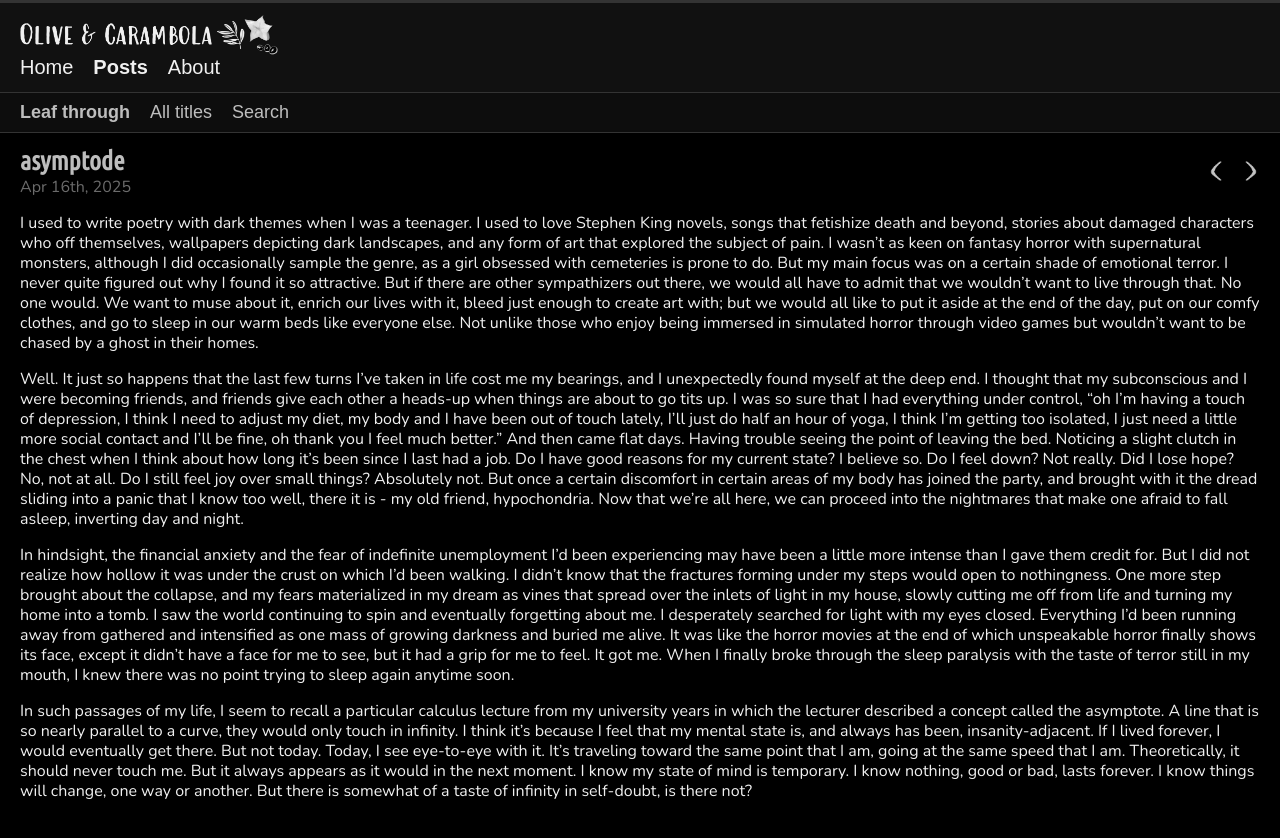
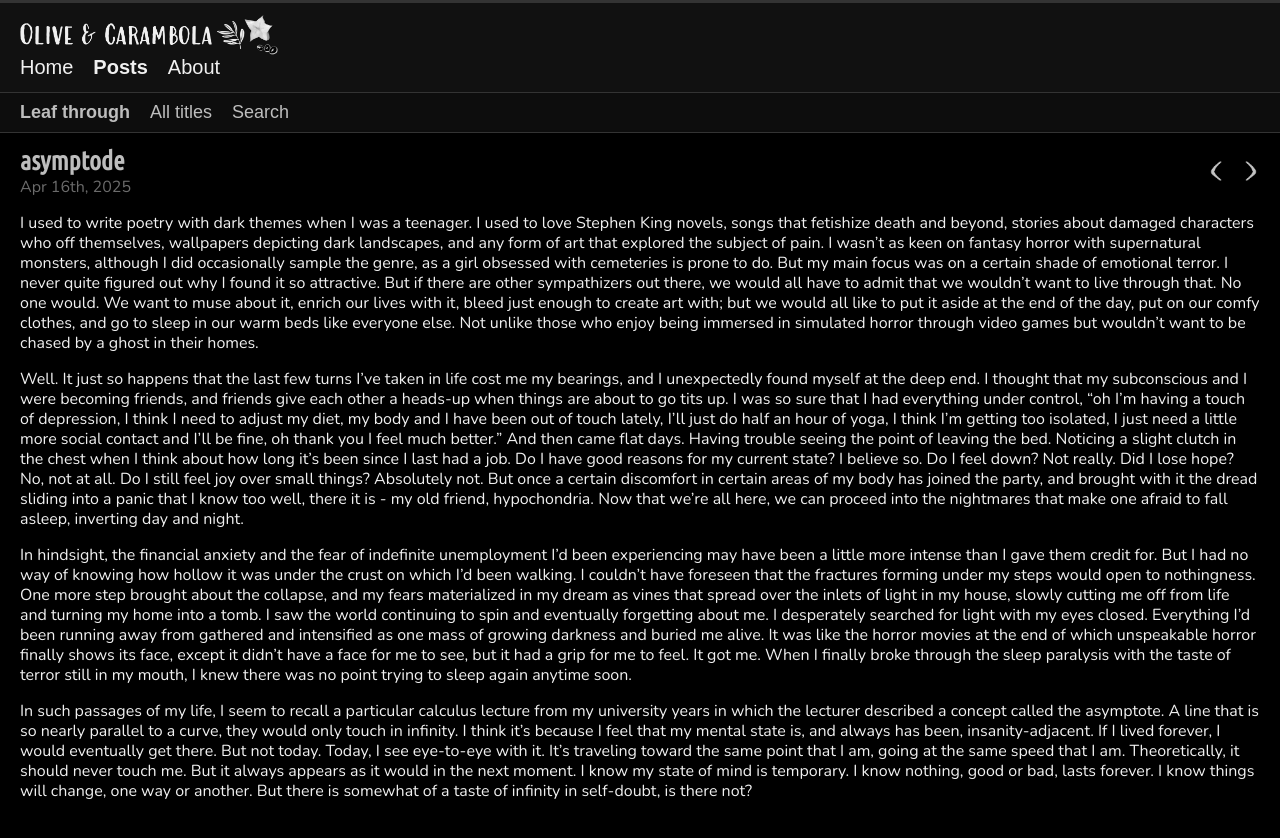
Before and after one commit to olivecarambola/logbook, a Jekyll site: the page built from _posts/2025-04-16-asymptode.md, in a window 1280 px wide. Shown: the top 838 px of the page. Built offline with Jekyll 4.4.1, drawn with Linux system fonts in a browser that asks for light colours; some web fonts are replaced.

Commit message:
Update 2025-04-16-asymptode.md

```diff
--- a/_posts/2025-04-16-asymptode.md
+++ b/_posts/2025-04-16-asymptode.md
@@ -16,6 +16,6 @@ I used to write poetry with dark themes when I was a teenager. I used to love St
 
 Well. It just so happens that the last few turns I've taken in life cost me my bearings, and I unexpectedly found myself at the deep end. I thought that my subconscious and I were becoming friends, and friends give each other a heads-up when things are about to go tits up. I was so sure that I had everything under control, "oh I'm having a touch of depression, I think I need to adjust my diet, my body and I have been out of touch lately, I'll just do half an hour of yoga, I think I'm getting too isolated, I just need a little more social contact and I'll be fine, oh thank you I feel much better." And then came flat days. Having trouble seeing the point of leaving the bed. Noticing a slight clutch in the chest when I think about how long it's been since I last had a job. Do I have good reasons for my current state? I believe so. Do I feel down? Not really. Did I lose hope? No, not at all. Do I still feel joy over small things? Absolutely not. But once a certain discomfort in certain areas of my body has joined the party, and brought with it the dread sliding into a panic that I know too well, there it is - my old friend, hypochondria. Now that we're all here, we can proceed into the nightmares that make one afraid to fall asleep, inverting day and night.
 
-In hindsight, the financial anxiety and the fear of indefinite unemployment I'd been experiencing may have been a little more intense than I gave them credit for. But I did not realize how hollow it was under the crust on which I'd been walking. I didn't know that the fractures forming under my steps would open to nothingness. One more step brought about the collapse, and my fears materialized in my dream as vines that spread over the inlets of light in my house, slowly cutting me off from life and turning my home into a tomb. I saw the world continuing to spin and eventually forgetting about me. I desperately searched for light with my eyes closed. Everything I'd been running away from gathered and intensified as one mass of growing darkness and buried me alive. It was like the horror movies at the end of which unspeakable horror finally shows its face, except it didn't have a face for me to see, but it had a grip for me to feel. It got me. When I finally broke through the sleep paralysis with the taste of terror still in my mouth, I knew there was no point trying to sleep again anytime soon.
+In hindsight, the financial anxiety and the fear of indefinite unemployment I'd been experiencing may have been a little more intense than I gave them credit for. But I had no way of knowing how hollow it was under the crust on which I'd been walking. I couldn't have foreseen that the fractures forming under my steps would open to nothingness. One more step brought about the collapse, and my fears materialized in my dream as vines that spread over the inlets of light in my house, slowly cutting me off from life and turning my home into a tomb. I saw the world continuing to spin and eventually forgetting about me. I desperately searched for light with my eyes closed. Everything I'd been running away from gathered and intensified as one mass of growing darkness and buried me alive. It was like the horror movies at the end of which unspeakable horror finally shows its face, except it didn't have a face for me to see, but it had a grip for me to feel. It got me. When I finally broke through the sleep paralysis with the taste of terror still in my mouth, I knew there was no point trying to sleep again anytime soon.
 
 In such passages of my life, I seem to recall a particular calculus lecture from my university years in which the lecturer described a concept called the asymptote. A line that is so nearly parallel to a curve, they would only touch in infinity. I think it's because I feel that my mental state is, and always has been, insanity-adjacent. If I lived forever, I would eventually get there. But not today. Today, I see eye-to-eye with it. It's traveling toward the same point that I am, going at the same speed that I am. Theoretically, it should never touch me. But it always appears as it would in the next moment. I know my state of mind is temporary. I know nothing, good or bad, lasts forever. I know things will change, one way or another. But there is somewhat of a taste of infinity in self-doubt, is there not?
```
Also changed, not shown: other parts of _posts/2025-04-16-asymptode.md (+1 -1 lines).
